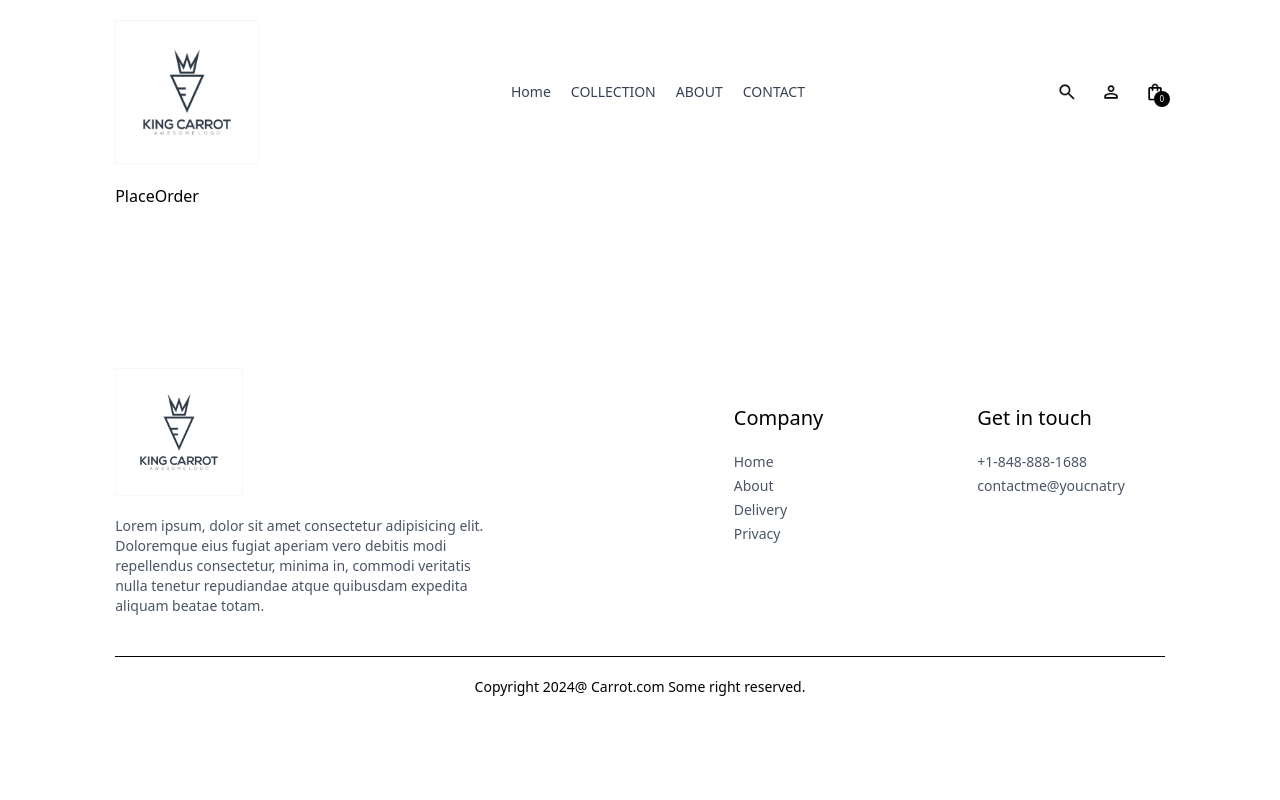
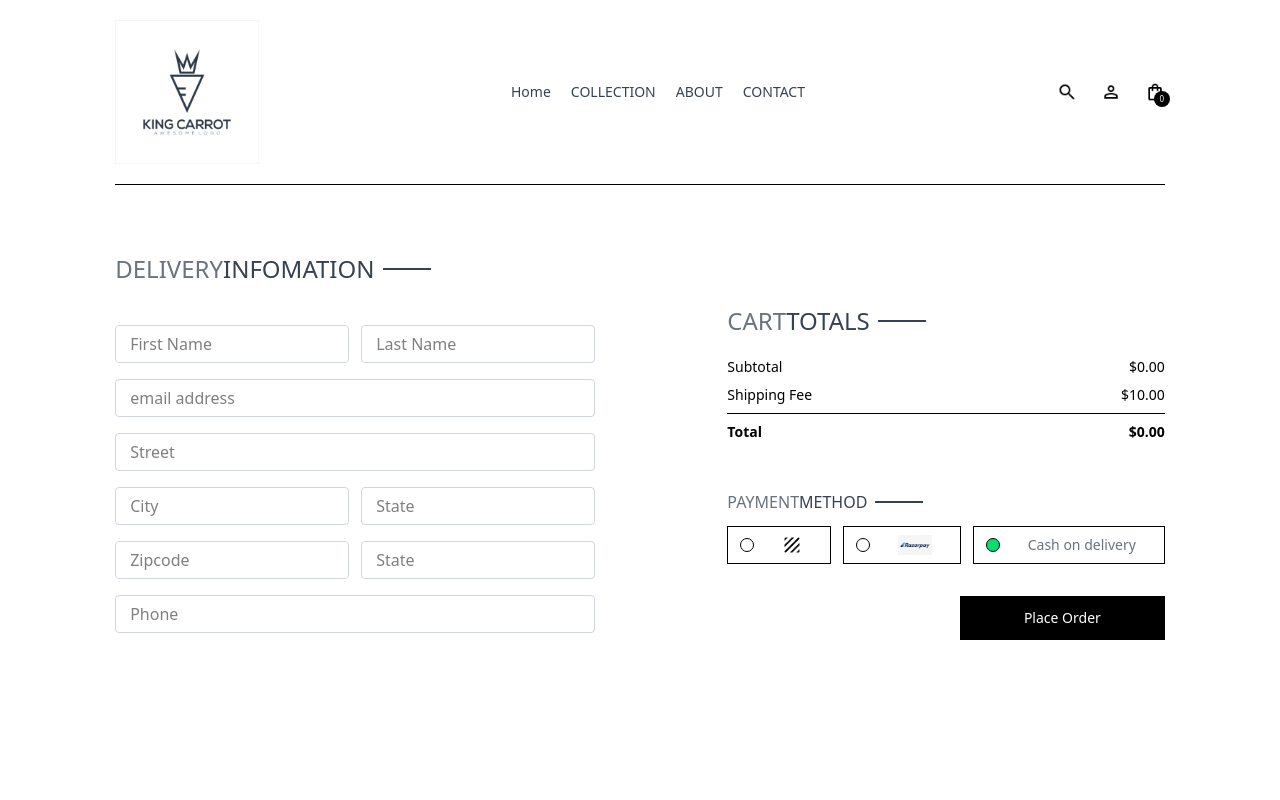
Before and after one commit to Stanrighttoleft/shop, a React (Vite) app in the folder frontend/: page /place-order in a window 1280 px wide. Shown: the top 800 px of the page. Built offline with nearby package versions, Linux system fonts and the light colour scheme.

Commit message:
placeorder.jsx and create function for input infor and payment option and create link for orders page

```diff
--- a/frontend/src/assets/assets.js
+++ b/frontend/src/assets/assets.js
@@ -68,6 +68,8 @@
 import star_icon from './star_icon.png'
 import star_dull_icon from './star_dull_icon.png'
 import bin_icon from './bin_icon.png'
+import stripe_logo from './stripe_logo.png'
+import razorpay_logo from './razorpay_log.png'
 
 
 export const assets={
@@ -85,6 +87,8 @@
     star_icon,
     star_dull_icon,
     bin_icon,
+    stripe_logo,
+    razorpay_logo,
 }
 
 
--- /dev/null
+++ b/frontend/src/components/CartTotal.jsx
@@ -0,0 +1,35 @@
+import React, { useContext } from 'react'
+import { ShopContext } from '../context/ShopContext'
+import Title from './Title';
+
+const  CartTotal= () => {
+
+    const{currency,delivery_fee,getCartAmount}=useContext(ShopContext);
+
+
+  return (
+    <div className='w-full'>
+        <div className="text-2xl">
+            <Title text1={'CART'} text2={'TOTALS'}/>
+        </div>
+        <div className="flex flex-col gap-2 mt-2 text-sm">
+            <div className="flex justify-between">
+                <p>Subtotal</p>
+                <p>{currency}{getCartAmount()}.00 </p>
+            </div>
+            <div className="flex justify-between">
+                <p>Shipping Fee</p>
+                <p>{currency}{delivery_fee}.00 </p>
+            </div>
+            <hr/>
+            <div className="flex justify-between">
+                <b>Total</b>
+                <b>{currency}{getCartAmount()===0? 0 :getCartAmount()+delivery_fee }.00 </b>
+            </div>
+        </div>
+
+    </div>
+  )
+}
+
+export default CartTotal
--- a/frontend/src/context/ShopContext.jsx
+++ b/frontend/src/context/ShopContext.jsx
@@ -1,6 +1,7 @@
 import { createContext, useEffect, useState } from "react";
 import {products} from "../assets/assets"
 import { toast } from "react-toastify";
+import {useNavigate} from "react-router-dom"
 
 export const ShopContext=createContext();
 
@@ -11,6 +12,7 @@
     const [search,setSearch]=useState('');
     const [showSearch,setShowSearch]=useState(false);
     const [cartItems, setCartItems]=useState({});
+    const navigate=useNavigate ();
 
     const addToCart=async(itemId,size)=>{
         let cartData=structuredClone(cartItems);
@@ -56,13 +58,27 @@
         setCartItems(cartData);
     }
 
+    const getCartAmount=()=>{
+        let totalAmount=0;
+        for(const items in cartItems){
+            let itemInfo=products.find((product)=>product._id===items);
+            for(const item in cartItems[items]){
+                try{
+                    if(cartItems[items][item]>0){
+                        totalAmount +=itemInfo.price * cartItems[items][item]
+                    }
+                }catch(error){
 
-
+                }
+            }
+        }
+        return totalAmount;
+    }
 
 
     const value = {
 
-        products, currency, delivery_fee,search,setSearch,showSearch,setShowSearch,cartItems, addToCart,getCartCount,updateQuantity
+        products, currency, delivery_fee,search,setSearch,showSearch,setShowSearch,cartItems, addToCart,getCartCount,updateQuantity,getCartAmount,navigate
 
     }
     return(
--- a/frontend/src/pages/Cart.jsx
+++ b/frontend/src/pages/Cart.jsx
@@ -2,10 +2,11 @@
 import { ShopContext } from '../context/ShopContext'
 import Title from '../components/Title'
 import { assets } from '../assets/assets';
+import CartTotal from '../components/CartTotal';
 
 
 const Cart = () => {
-  const {products, currency, cartItems,updateQuantity}=useContext(ShopContext);
+  const {products, currency, cartItems,updateQuantity,navigate}=useContext(ShopContext);
   const [cartData,setCartData]=useState([]);
 
   useEffect(()=>{
@@ -53,6 +54,15 @@
           })
         }
       </div>
+      <div className="flex justify-end my-20">
+        <div className="w-full sm:w-[450px]">
+          <CartTotal/>
+          <div className="w-full text-end">
+            <button onClick={()=>navigate('/place-order')} className="bg-black text-white text-sm my-8 px-8 py-3">Process to Check Out
+            </button>
+          </div>
+        </div>
+      </div>
 
     </div>
   )
--- a/frontend/src/pages/PlaceOrder.jsx
+++ b/frontend/src/pages/PlaceOrder.jsx
@@ -1,8 +1,68 @@
-import React from 'react'
+import React, { useContext, useState } from 'react'
+import Title from '../components/Title'
+import CartTotal from '../components/CartTotal'
+import { assets } from '../assets/assets'
+import { ShopContext } from '../context/ShopContext'
 
 const PlaceOrder = () => {
+
+  const [method, setMethod]=useState('cod');
+  const {navigate}=useContext(ShopContext);
+
   return (
-    <div>PlaceOrder</div>
+    <div className='flex flex-col sm:flex-row justify-between gpa-4 sm:pt-14 min-h-[80vh] border-t' >
+      {/**Left side */}
+      <div className="flex flex-col gap-4 w-full sm:max-w-[480px]">
+        <div className="text-xl sm:text-2xl my-3">
+          <Title text1={'DELIVERY'} text2={'INFOMATION'}/>
+        </div>
+        <div className="flex gap-3">
+          <input className='border border-gray-300 rounded py-1.5 px-3.5 w-full' type="text" placeholder='First Name'/>
+          <input className='border border-gray-300 rounded py-1.5 px-3.5 w-full' type="text" placeholder='Last Name'/>
+        </div>
+        <input className='border border-gray-300 rounded py-1.5 px-3.5 w-full' type="email" placeholder='email address  '/>
+        <input className='border border-gray-300 rounded py-1.5 px-3.5 w-full' type="text" placeholder='Street'/>
+        <div className="flex gap-3">
+        <input className='border border-gray-300 rounded py-1.5 px-3.5 w-full' type="text" placeholder='City'/>
+        <input className='border border-gray-300 rounded py-1.5 px-3.5 w-full' type="text" placeholder='State'/>
+        </div>
+        <div className="flex gap-3">
+        <input className='border border-gray-300 rounded py-1.5 px-3.5 w-full' type="number" placeholder='Zipcode'/>
+        <input className='border border-gray-300 rounded py-1.5 px-3.5 w-full' type="Country" placeholder='State'/>
+        </div>
+        <input className='border border-gray-300 rounded py-1.5 px-3.5 w-full' type="number" placeholder='Phone'/>
+
+      </div>
+
+      {/**Right side */}
+      <div className="mt-8">
+        <div className="mt-8 min-w-80">
+          <CartTotal/>
+        </div>
+        <div className="mt-12">
+          <Title text1={'PAYMENT'} text2={'METHOD'}/>
+          {/**payment method selection */}
+          <div  className="flex gap-3 flex-col lg:flex-row">
+            <div onClick={()=>setMethod('stripe')} className="flex items-center gap-3 border p-2 px-3 cursor-pointer">
+              <p className={`min-w-3.5 h-3.5 border rounded-full ${method === 'stripe' ? 'bg-green-400' : '' }`} ></p>
+              <img src={assets.stripe_logo} alt="" className="h-5 mx-4" />
+            </div>
+            <div onClick={()=>setMethod('razorpay')} className="flex items-center gap-3 border p-2 px-3 cursor-pointer">
+              <p className={`min-w-3.5 h-3.5 border rounded-full ${method === 'razorpay' ? 'bg-green-400' : '' }`} ></p>
+              <img src={assets.razorpay_logo} alt="" className="h-5 mx-4"/>
+            </div>
+            <div onClick={()=>setMethod('cod')} className="flex items-center gap-3 border p-2 px-3 cursor-pointer">
+              <p className={`min-w-3.5 h-3.5 border rounded-full ${method === 'cod' ? 'bg-green-400' : '' }`} ></p>
+              <p className='text-gray-500 text-sm font-medium mx-4'>Cash on delivery</p>
+            </div>
+          </div>
+          <div className="w-full text-end mt-8">
+            <button onClick={()=>navigate('/orders')} className="bg-black text-white px-16 py-3 text-sm">Place Order</button>
+          </div>
+
+        </div>
+      </div>
+    </div>
   )
 }
 
```
Also changed, not shown: frontend/src/assets/razorpay_log.png (added), frontend/src/assets/stripe_logo.png (added).
